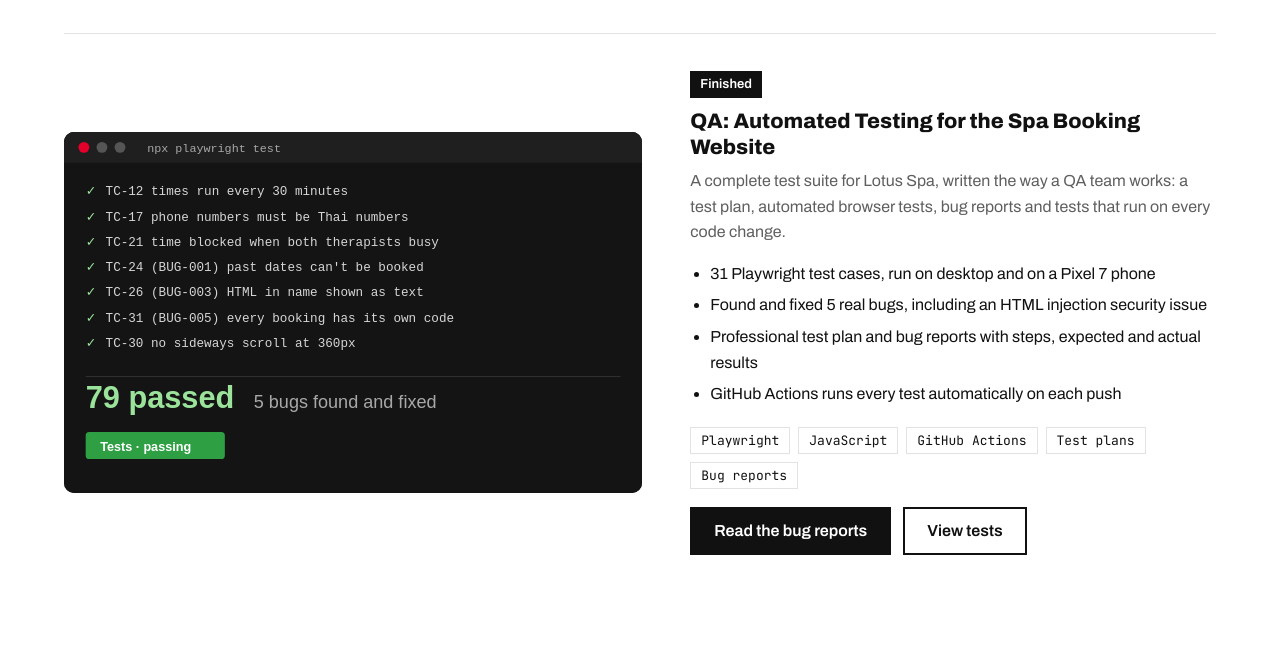
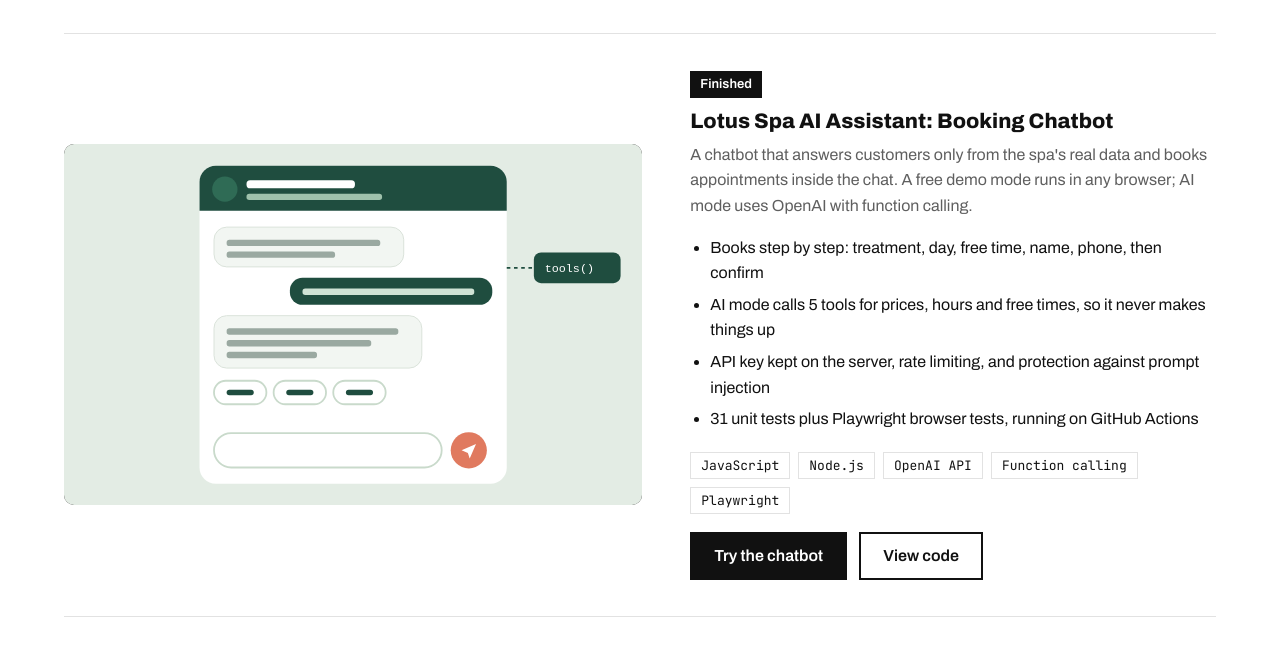
Before and after one commit to shinthantmg/shinthantmg.github.io, a plain HTML site: page index.html in a window 1280 px wide. Shown: the part 2731-3381 px from the top of the page. Drawn offline with Linux system fonts and the light colour scheme.

Commit message:
Add Lotus Spa AI chatbot project and AI skills

```diff
--- a/index.html
+++ b/index.html
@@ -282,6 +282,47 @@ footer .wrap{display:flex;flex-wrap:wrap;justify-content:space-between;gap:8px}
       </div>
     </article>
 
+    <!-- AI chatbot -->
+    <article class="project">
+      <div class="shot" aria-hidden="true">
+        <svg viewBox="0 0 640 400" preserveAspectRatio="xMidYMid slice">
+          <rect width="640" height="400" fill="#e3ece4"/>
+          <rect x="150" y="24" width="340" height="352" rx="18" fill="#fff"/>
+          <path d="M150 42a18 18 0 0 1 18-18h304a18 18 0 0 1 18 18v32H150z" fill="#1f4d3f"/>
+          <circle cx="178" cy="50" r="14" fill="#2f6b55"/>
+          <rect x="202" y="40" width="120" height="9" rx="4" fill="#fff"/><rect x="202" y="55" width="150" height="7" rx="3" fill="#9fc1ac"/>
+          <rect x="166" y="92" width="210" height="44" rx="14" fill="#f2f6f2" stroke="#d7e0d8"/>
+          <rect x="180" y="106" width="170" height="7" rx="3" fill="#9aa9a1"/><rect x="180" y="119" width="120" height="7" rx="3" fill="#9aa9a1"/>
+          <rect x="250" y="148" width="224" height="30" rx="14" fill="#1f4d3f"/>
+          <rect x="264" y="160" width="190" height="7" rx="3" fill="#cfe3d5"/>
+          <rect x="166" y="190" width="230" height="58" rx="14" fill="#f2f6f2" stroke="#d7e0d8"/>
+          <rect x="180" y="204" width="190" height="7" rx="3" fill="#9aa9a1"/><rect x="180" y="217" width="160" height="7" rx="3" fill="#9aa9a1"/><rect x="180" y="230" width="100" height="7" rx="3" fill="#9aa9a1"/>
+          <g fill="none" stroke="#c9dacb" stroke-width="2"><rect x="166" y="262" width="58" height="26" rx="13"/><rect x="232" y="262" width="58" height="26" rx="13"/><rect x="298" y="262" width="58" height="26" rx="13"/></g>
+          <g fill="#1f4d3f"><rect x="180" y="272" width="30" height="6" rx="3"/><rect x="246" y="272" width="30" height="6" rx="3"/><rect x="312" y="272" width="30" height="6" rx="3"/></g>
+          <rect x="166" y="320" width="252" height="38" rx="19" fill="none" stroke="#c9dacb" stroke-width="2"/>
+          <circle cx="448" cy="339" r="20" fill="#e07a5f"/><path d="M440 339l16-7-7 16-2-6z" fill="#fff"/>
+          <g transform="translate(520 120)"><rect width="96" height="34" rx="8" fill="#1f4d3f"/><text x="12" y="22" font-family="monospace" font-size="13" fill="#fff">tools()</text></g>
+          <path d="M490 137h30" stroke="#1f4d3f" stroke-width="2" stroke-dasharray="4 4"/>
+        </svg>
+      </div>
+      <div>
+        <span class="pill">Finished</span>
+        <h3>Lotus Spa AI Assistant: Booking Chatbot</h3>
+        <p class="muted">A chatbot that answers customers only from the spa's real data and books appointments inside the chat. A free demo mode runs in any browser; AI mode uses OpenAI with function calling.</p>
+        <ul class="feat">
+          <li>Books step by step: treatment, day, free time, name, phone, then confirm</li>
+          <li>AI mode calls 5 tools for prices, hours and free times, so it never makes things up</li>
+          <li>API key kept on the server, rate limiting, and protection against prompt injection</li>
+          <li>31 unit tests plus Playwright browser tests, running on GitHub Actions</li>
+        </ul>
+        <ul class="meta"><li>JavaScript</li><li>Node.js</li><li>OpenAI API</li><li>Function calling</li><li>Playwright</li></ul>
+        <div class="links">
+          <a class="btn" href="https://shinthantmg.github.io/spa-ai-chatbot/">Try the chatbot</a>
+          <a class="btn alt-btn" href="https://github.com/shinthantmg/spa-ai-chatbot">View code</a>
+        </div>
+      </div>
+    </article>
+
     <!-- QA testing -->
     <article class="project">
       <div class="shot" aria-hidden="true">
@@ -380,7 +421,8 @@ footer .wrap{display:flex;flex-wrap:wrap;justify-content:space-between;gap:8px}
     { title: "Back-end and data", items: ["Node.js", "Express", "PostgreSQL", "SQL", "REST APIs", "JWT authentication"] },
     { title: "Testing and QA", items: ["Playwright", "End-to-end testing", "Test plans", "Bug reports", "GitHub Actions (CI)"] },
     { title: "Tools", items: ["Git", "GitHub", "VS Code", "npm", "pgAdmin", "AI coding assistants"] },
-    { title: "Learning next", next: true, items: ["OpenAI API", "n8n automation", "LINE Messaging API"] }
+    { title: "AI and chatbots", items: ["OpenAI API", "Function calling (tools)", "Prompt design", "Chatbot conversation flows"] },
+    { title: "Learning next", next: true, items: ["n8n automation", "LINE Messaging API"] }
   ];
   document.getElementById("skill-list").innerHTML = skills.map(g =>
     `<div><h3>${g.title}</h3><ul class="chips${g.next ? " next" : ""}">${g.items.map(i => `<li>${i}</li>`).join("")}</ul></div>`
```
